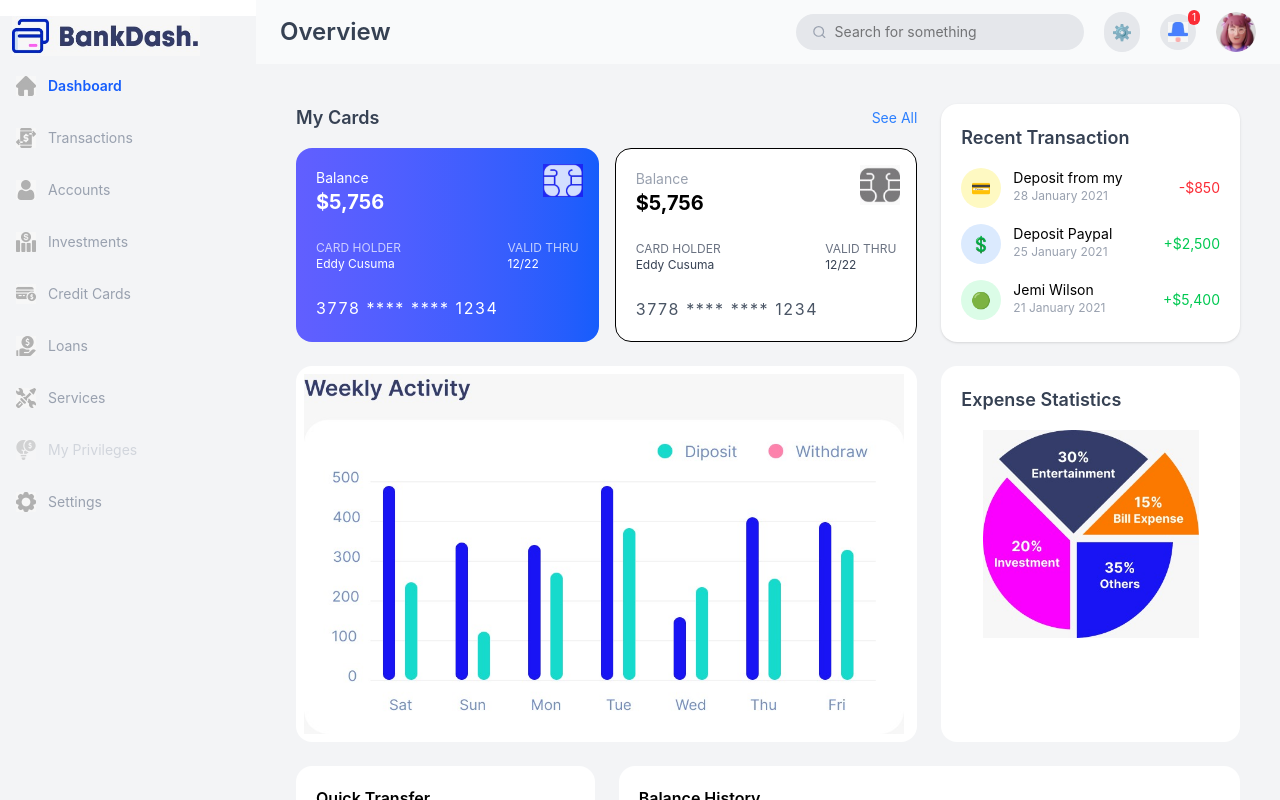
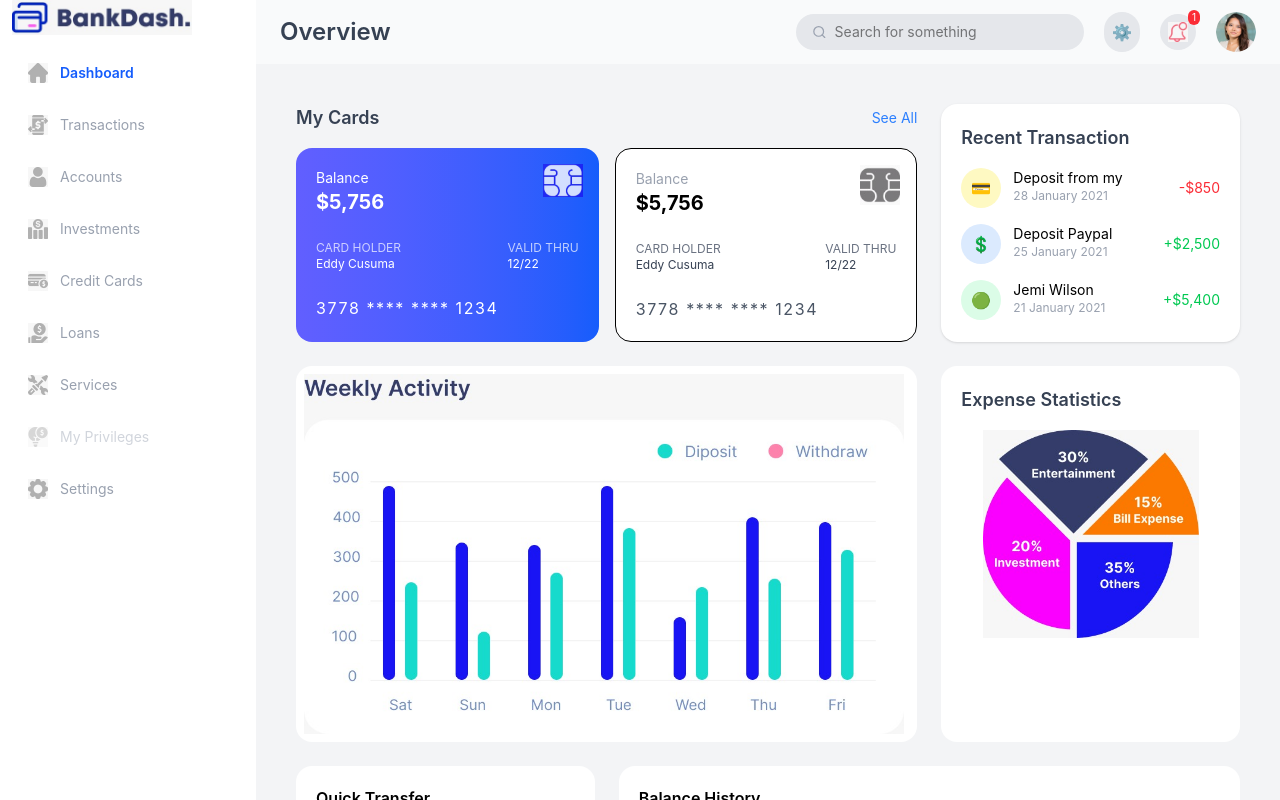
Before and after one commit to sinegaelumalai/admin-dashboard-react, a React (Vite) app: page / in a window 1280 px wide. Built offline with nearby package versions, Linux system fonts and the light colour scheme.

Commit message:
updated portfolio

```diff
--- a/src/component/mainLayout.jsx
+++ b/src/component/mainLayout.jsx
@@ -10,22 +10,13 @@ const MainLayout = () => {
   return (
     <div className="flex h-screen overflow-hidden">
 
-            {/* 🔥 SIDEBAR */}
-            <div
-                className={`fixed md:static top-0 left-0 h-full z-50 bg-white w-64
-                transform transition-transform duration-300
-                ${isOpen ? "translate-x-0" : "-translate-x-full md:translate-x-0"}`}
-            >
-                <Sidebar />
-            </div>
+      {/* ✅ FIXED */}
+      <Sidebar isOpen={isOpen} setIsOpen={setIsOpen} />
 
-            {/* 🔥 MAIN CONTENT */}
-            <div className="flex-1 flex flex-col w-full">
+      <div className="flex-1 flex flex-col md:ml-64">
 
-                {/* PASS setIsOpen */}
         <Navbar setIsOpen={setIsOpen} />
 
-                {/* CONTENT */}
         <div className="flex-1 overflow-y-auto bg-gray-100 p-4">
           <Outlet />
         </div>
--- a/src/component/navbar.jsx
+++ b/src/component/navbar.jsx
@@ -1,19 +1,19 @@
-import { FiMenu, FiSearch } from "react-icons/fi";
-import { useLocation } from "react-router-dom";   // 🔥 ADD THIS
+import { FiSearch } from "react-icons/fi"; // ✅ keep search only
+import { useLocation } from "react-router-dom";
 import bellicon from "../assets/bellicon.png";
-import navlogo from "../assets/navlogo.png";
+import femalelogo from "../assets/femalelogo.png";
+import slogo2 from "../assets/slogo2.png"; // ✅ use your image
 
 const Navbar = ({ setIsOpen }) => {
 
-  const location = useLocation();   // 🔥 GET CURRENT ROUTE
+  const location = useLocation();
 
-  // 🔥 TITLE CHANGE BASED ON PAGE
   const getTitle = () => {
     if (location.pathname === "/") return "Overview";
     if (location.pathname === "/transactions") return "Transactions";
     if (location.pathname === "/accounts") return "Accounts";
     if (location.pathname === "/investments") return "Investments";
-    if (location.pathname === "/credit-cards") return "Credit Cards";
+    if (location.pathname === "/creditcards") return "Credit Cards";
     if (location.pathname === "/loans") return "Loans";
     if (location.pathname === "/settings") return "Settings";
     if (location.pathname === "/settings/preferences") return "Preferences";
@@ -25,21 +25,24 @@ const Navbar = ({ setIsOpen }) => {
   return (
     <div className="w-full h-16 bg-gray-50 flex items-center justify-between px-4 md:px-6">
 
-      {/* LEFT */}
-      <div className="flex items-center md:hidden">
-        <button onClick={() => setIsOpen(prev => !prev)}>  {/* 🔥 FIX TOGGLE */}
-          <FiMenu size={22} className="text-gray-700" />
-        </button>
+      {/* 🔹 LEFT (MENU IMAGE) */}
+      <div
+        onClick={() => setIsOpen(prev => !prev)}
+        className="md:hidden cursor-pointer"
+      >
+        <div className="w-6 h-[2px] bg-gray-700 mb-1"></div>
+        <div className="w-6 h-[2px] bg-gray-700 mb-1"></div>
+        <div className="w-6 h-[2px] bg-gray-700"></div>
       </div>
 
-      {/* CENTER */}
+      {/* 🔹 TITLE */}
       <div className="flex-1 flex justify-center md:justify-start">
         <h1 className="text-lg md:text-2xl font-semibold text-gray-700">
-          {getTitle()}   {/* 🔥 DYNAMIC TITLE */}
+          {getTitle()}
         </h1>
       </div>
 
-      {/* RIGHT */}
+      {/* 🔹 RIGHT */}
       <div className="flex items-center gap-3 md:gap-5">
 
         <div className="hidden md:flex items-center bg-gray-200 px-4 py-2 rounded-full w-72">
@@ -67,7 +70,7 @@ const Navbar = ({ setIsOpen }) => {
         </div>
 
         <img
-          src={navlogo}
+          src={femalelogo}
           className="w-8 h-8 md:w-10 md:h-10 rounded-full object-cover"
         />
       </div>
--- a/src/component/sidebar.jsx
+++ b/src/component/sidebar.jsx
@@ -1,6 +1,6 @@
-import { useState } from "react";
 import { NavLink } from "react-router-dom";
 import bankdeshlogo from "../assets/bankdeshlogo.png";
+
 import slogo1 from "../assets/slogo1.png";
 import slogo2 from "../assets/slogo2.png";
 import slogo3 from "../assets/slogo3.png";
@@ -9,99 +9,81 @@ import slogo5 from "../assets/slogo5.png";
 import slogo6 from "../assets/slogo6.png";
 import slogo7 from "../assets/slogo7.png";
 import slogo8 from "../assets/slogo8.png";
-import slogo9 from "../assets/slogo9.png"; // ✅ FIXED
+import slogo9 from "../assets/slogo9.png";
 
-const Sidebar = () => {
-
-  const [open, setOpen] = useState(false); // ✅ FIXED
+const Sidebar = ({ isOpen, setIsOpen }) => {
 
   const menuClass =
-    "flex items-center gap-3 py-3 px-4 text-sm rounded-md text-gray-400 hover:text-blue-500";
+    "flex items-center gap-3 py-3 px-4 text-sm text-gray-400 hover:text-blue-500";
 
   const activeClass =
-    "flex items-center gap-3 py-3 px-4 text-sm rounded-md text-blue-600 font-semibold";
+    "flex items-center gap-3 py-3 px-4 text-sm text-blue-600 font-semibold";
 
   return (
     <>
-      {/* 🔹 Mobile Top Bar */}
-      <div className="md:hidden flex items-center justify-between p-4 shadow">
-        <h1 className="text-lg font-bold text-blue-500">Dashboard</h1>
-
-        {/* ✅ MENU BUTTON IMAGE */}
-        <img
-          src={slogo1}
-          className="w-6 h-6 cursor-pointer"
-          onClick={() => setOpen(true)}
-        />
-      </div>
-
-      {/* 🔹 Overlay */}
-      {open && (
+      {/* Overlay */}
+      {isOpen && (
         <div
           className="fixed inset-0 bg-black/40 z-40 md:hidden"
-          onClick={() => setOpen(false)}
+          onClick={() => setIsOpen(false)}
         />
       )}
 
-      {/* 🔹 Sidebar */}
+      {/* Sidebar */}
       <div
-        className={`fixed md:static top-0 left-0 h-full w-64 bg-gray-100 z-50 transform transition-transform duration-300
-        ${open ? "translate-x-0" : "-translate-x-full md:translate-x-0"}`}
+        className={`fixed top-0 left-0 h-full w-64 bg-white z-50 transform transition-transform duration-300
+        ${isOpen ? "translate-x-0" : "-translate-x-full md:translate-x-0"}`}
       >
 
-        {/* 🔹 Close button */}
+        {/* Close */}
         <div className="md:hidden flex justify-end p-4">
           <img
-            src={slogo2}
+            src={slogo1}
             className="w-6 h-6 cursor-pointer"
-            onClick={() => setOpen(false)}
+            onClick={() => setIsOpen(false)}
           />
         </div>
 
-        {/* 🔹 Menu */}
-        <div className="space-y-2 mt-4">
+        {/* Menu */}
+        <div className="h-full overflow-y-auto space-y-2 px-3">
 
-          <img
-            src={bankdeshlogo}
-            alt=""
-            className="w-[200px] h-10 pl-3"
-          />
+          <img src={bankdeshlogo} className="w-[180px] mb-4" />
 
-          <NavLink to="/" onClick={() => setOpen(false)} className={({ isActive }) => isActive ? activeClass : menuClass}>
+          <NavLink to="/" onClick={() => setIsOpen(false)} className={({ isActive }) => isActive ? activeClass : menuClass}>
             <img src={slogo1} className="w-5 h-5" /> Dashboard
           </NavLink>
 
-          <NavLink to="/transactions" onClick={() => setOpen(false)} className={({ isActive }) => isActive ? activeClass : menuClass}>
+          <NavLink to="/transactions" onClick={() => setIsOpen(false)} className={({ isActive }) => isActive ? activeClass : menuClass}>
             <img src={slogo2} className="w-5 h-5" /> Transactions
           </NavLink>
 
-          <NavLink to="/accounts" onClick={() => setOpen(false)} className={({ isActive }) => isActive ? activeClass : menuClass}>
+          <NavLink to="/accounts" onClick={() => setIsOpen(false)} className={({ isActive }) => isActive ? activeClass : menuClass}>
             <img src={slogo3} className="w-5 h-5" /> Accounts
           </NavLink>
 
-          <NavLink to="/investments" onClick={() => setOpen(false)} className={({ isActive }) => isActive ? activeClass : menuClass}>
+          <NavLink to="/investments" onClick={() => setIsOpen(false)} className={({ isActive }) => isActive ? activeClass : menuClass}>
             <img src={slogo4} className="w-5 h-5" /> Investments
           </NavLink>
 
-          <NavLink to="/creditcards" onClick={() => setOpen(false)} className={({ isActive }) => isActive ? activeClass : menuClass}>
+          <NavLink to="/creditcards" onClick={() => setIsOpen(false)} className={({ isActive }) => isActive ? activeClass : menuClass}>
             <img src={slogo5} className="w-5 h-5" /> Credit Cards
           </NavLink>
 
-          <NavLink to="/loans" onClick={() => setOpen(false)} className={({ isActive }) => isActive ? activeClass : menuClass}>
+          <NavLink to="/loans" onClick={() => setIsOpen(false)} className={({ isActive }) => isActive ? activeClass : menuClass}>
             <img src={slogo6} className="w-5 h-5" /> Loans
           </NavLink>
 
-          <NavLink to="/services" onClick={() => setOpen(false)} className={({ isActive }) => isActive ? activeClass : menuClass}>
+          <NavLink to="/services" onClick={() => setIsOpen(false)} className={({ isActive }) => isActive ? activeClass : menuClass}>
             <img src={slogo7} className="w-5 h-5" /> Services
           </NavLink>
 
           {/* Disabled */}
-          <div className="flex items-center gap-3 py-3 px-4 text-sm text-gray-300 cursor-not-allowed">
+          <div className="flex items-center gap-3 py-3 px-4 text-sm text-gray-300">
             <img src={slogo8} className="w-5 h-5 opacity-50" />
             My Privileges
           </div>
 
-          <NavLink to="/settings" onClick={() => setOpen(false)} className={({ isActive }) => isActive ? activeClass : menuClass}>
+          <NavLink to="/settings" onClick={() => setIsOpen(false)} className={({ isActive }) => isActive ? activeClass : menuClass}>
             <img src={slogo9} className="w-5 h-5" /> Settings
           </NavLink>
 
```
Also changed, not shown: src/assets/bellicon.png. Lines whose indentation alone changed are shown as unchanged.
